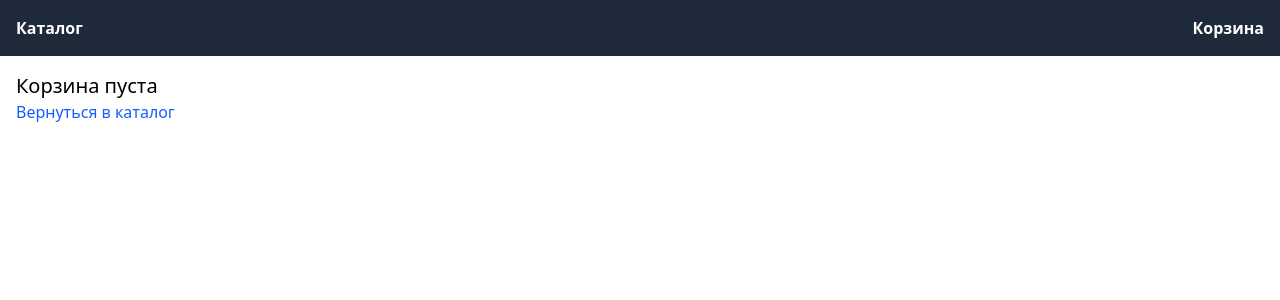
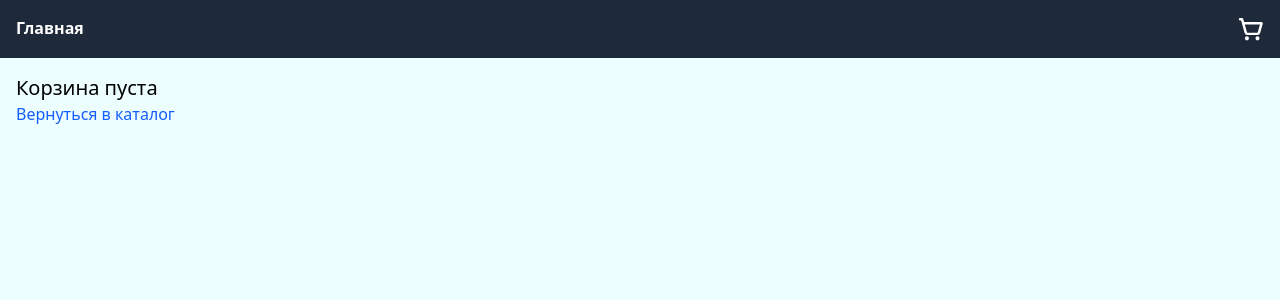
Before and after one commit to RomanLugovskoy/store, a React app: page /cart in a window 1280 px wide. Shown: the top 300 px of the page. Built offline with nearby package versions, Linux system fonts and the light colour scheme; the HTML template or start-up script is replaced by a standard one.

Commit message:
fix react-refresh

```diff
--- a/src/components/Header.jsx
+++ b/src/components/Header.jsx
@@ -1,13 +1,20 @@
 import { Link } from "react-router";
+import { PiShoppingCartSimpleBold } from "react-icons/pi";
 
 const Header = () => {
   return (
-    <header className="bg-gray-800 text-white p-4 flex justify-between">
-      <Link to="/" className="font-bold">
-        Каталог
+    <header className="bg-gray-800 text-white p-4 flex justify-between sticky top-0 z-20">
+      <Link
+        to="/"
+        className="font-bold hover:scale-105 hover:text-sky-200 transition duration-150 ease-in-out"
+      >
+        Главная
       </Link>
-      <Link to="/cart" className="font-bold">
-        Корзина
+      <Link
+        to="/cart"
+        className="font-bold hover:scale-105 hover:text-sky-200 transition duration-150 ease-in-out"
+      >
+        <PiShoppingCartSimpleBold size={26} />
       </Link>
     </header>
   );
--- a/src/components/Layout.jsx
+++ b/src/components/Layout.jsx
@@ -3,10 +3,12 @@ import { Outlet } from "react-router";
 
 const Layout = () => {
   return (
-    <>
+    <div className="flex flex-col h-screen">
       <Header />
-      <Outlet />
-    </>
+      <main className="bg-cyan-50 flex-grow">
+        <Outlet />
+      </main>
+    </div>
   );
 };
 
--- a/src/components/ProductCard.jsx
+++ b/src/components/ProductCard.jsx
@@ -1,24 +1,30 @@
-import { useCart } from "../context/CartContext";
+import { useCart } from "../context/contextHandler";
 
 const ProductCard = ({ product }) => {
   const { addToCart } = useCart();
 
   return (
-    <div className="border rounded-lg p-4 flex flex-col">
-      <img
-        src={product.thumbnail}
-        alt={product.title}
-        className="h-40 object-contain mb-2 rounded"
-      />
-      <h3 className="text-lg font-semibold mb-1">{product.title}</h3>
-      <p className="text-sm text-gray-600 flex-1">
-        {product.description.substring(0, 60)}...
+    <div className="border border-gray-200 rounded-xl p-6 flex flex-col bg-white shadow-lg hover:shadow-xl transition-shadow duration-300 ease-in-out relative z-10">
+      <div className="relative overflow-hidden rounded-lg mb-4 h-48">
+        <img
+          src={product.thumbnail}
+          alt={product.title}
+          className="h-full w-full object-contain transform hover:scale-105 transition-transform duration-300"
+        />
+      </div>
+      <h3 className="text-xl font-bold text-gray-900 mb-2 line-clamp-2">
+        {product.title}
+      </h3>
+      <p className="text-sm text-gray-500 flex-1 line-clamp-3">
+        {product.description}
       </p>
-      <div className="mt-2 flex items-center justify-between">
-        <span className="font-bold">${product.price}</span>
+      <div className="mt-4 flex items-center justify-between">
+        <span className="text-lg font-semibold text-gray-900">
+          ${product.price}
+        </span>
         <button
           onClick={() => addToCart(product)}
-          className="bg-blue-600 text-white px-3 py-1.5 rounded hover:bg-blue-700 cursor-pointer"
+          className="bg-gradient-to-r from-blue-600 to-blue-700 text-white px-4 py-2 rounded-lg hover:from-blue-700 hover:to-blue-800 transition duration-300 ease-in-out font-medium"
         >
           В корзину
         </button>
--- a/src/context/CartContext.jsx
+++ b/src/context/CartContext.jsx
@@ -1,6 +1,5 @@
-import { createContext, useContext, useState } from "react";
-
-const CartContext = createContext();
+import { useState } from "react";
+import { CartContext } from "./contextHandler";
 
 export const CartProvider = ({ children }) => {
   const [items, setItems] = useState([]);
@@ -30,5 +29,3 @@ export const CartProvider = ({ children }) => {
     </CartContext.Provider>
   );
 };
-
-export const useCart = () => useContext(CartContext);
--- /dev/null
+++ b/src/context/contextHandler.js
@@ -0,0 +1,4 @@
+import { createContext, useContext } from "react";
+
+export const CartContext = createContext();
+export const useCart = () => useContext(CartContext);
--- a/src/pages/Cart.jsx
+++ b/src/pages/Cart.jsx
@@ -1,4 +1,4 @@
-import { useCart } from "../context/CartContext";
+import { useCart } from "../context/contextHandler";
 import { Link } from "react-router";
 
 const Cart = () => {
--- a/src/pages/Catalog.jsx
+++ b/src/pages/Catalog.jsx
@@ -21,7 +21,7 @@ const Catalog = () => {
       <input
         type="text"
         placeholder="Поиск по товарам..."
-        className="w-full p-2 border rounded mb-4"
+        className="bg-white w-full p-2 border rounded mb-4"
         value={search}
         onChange={(e) => setSearch(e.target.value)}
       />
--- a/src/services/api.js
+++ b/src/services/api.js
@@ -6,3 +6,9 @@ export const api = axios.create({
 
 export const fetchProducts = () =>
   api.get("/products").then((res) => res.data.products);
+
+export const fetchCategories = () =>
+  api.get("/products/categories").then((res) => res.data);
+
+export const fetchProductsByCategory = (category) =>
+  api.get(`/products/category/${category}`).then((res) => res.data.products);
```
